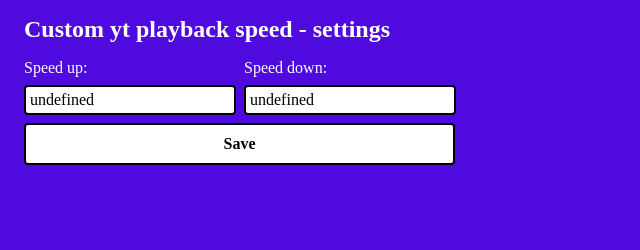
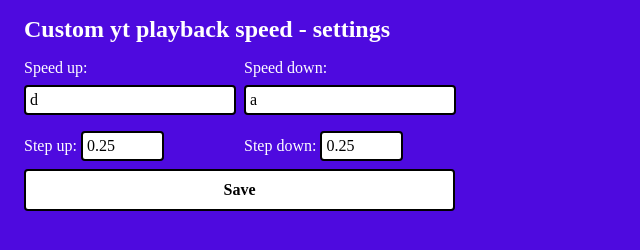
Before and after one commit to MarekNowak250/Change-youtube-playback-speed-chrome-extension, a browser extension: page index.html in a window 1280 px wide. Shown: the whole page, without its empty margins (0-640 px from the left). Drawn offline with Linux system fonts and the light colour scheme.

Commit message:
Add custom step

```diff
--- a/index.html
+++ b/index.html
@@ -63,6 +63,7 @@
         grid-template-rows: auto;
         grid-template-areas:
           "input input"
+          "input input"
           "submit submit";
       }
 
@@ -82,6 +83,30 @@
         <label for="speedDown">Speed down: </label>
         <input type="text" name="speedDown" id="speedDown" required />
       </div>
+      <div class="inputContainer">
+        <label for="stepUp">Step up: </label>
+        <input
+          type="number"
+          name="stepUp"
+          id="stepUp"
+          min="0.1"
+          max="1"
+          step="0.01"
+          required
+        />
+      </div>
+      <div class="inputContainer">
+        <label for="stepDown">Step down: </label>
+        <input
+          type="number"
+          name="stepDown"
+          id="stepDown"
+          min="0.1"
+          max="1"
+          step="0.01"
+          required
+        />
+      </div>
       <div class="submit_button-container">
         <input type="submit" class="submit-button" value="Save" />
       </div>
--- a/page.js
+++ b/page.js
@@ -1,14 +1,27 @@
 window.onload = () => {
-  console.log(chrome.storage.local);
   const speedUpInput = document.querySelector("#speedUp");
   const speedDownInput = document.querySelector("#speedDown");
+  const stepUpInput = document.querySelector("#stepUp");
+  const stepDownInput = document.querySelector("#stepDown");
 
   chrome.storage.local.get("speedDown", function (result) {
+    if (result.speedDown == null) result.speedDown = "a";
     speedDownInput.value = result.speedDown;
   });
 
   chrome.storage.local.get("speedUp", function (result) {
+    if (result.speedUp == null) result.speedUp = "d";
     speedUpInput.value = result.speedUp;
+  });
+
+  chrome.storage.local.get("stepDown", function (result) {
+    if (result.stepDown == null) result.stepDown = 0.25;
+    stepDownInput.value = Number(result.stepDown);
+  });
+
+  chrome.storage.local.get("stepUp", function (result) {
+    if (result.stepUp == null) result.stepUp = 0.25;
+    stepUpInput.value = Number(result.stepUp);
   });
 
   info = localStorage.getItem("info");
@@ -32,11 +45,18 @@ window.onload = () => {
   form.addEventListener("submit", (event) => {
     chrome.storage.local.set({ speedUp: speedUpInput.value });
     chrome.storage.local.set({ speedDown: speedDownInput.value });
+    chrome.storage.local.set({ stepUp: stepUpInput.value });
+    chrome.storage.local.set({ stepDown: stepDownInput.value });
+
     let info =
       "Settings saved! Please refresh youtube page to apply changes (speed up: " +
       speedUpInput.value +
       ", speed down: " +
       speedDownInput.value +
+      ", step up: " +
+      stepUpInput.value +
+      ", step down: " +
+      stepDownInput.value +
       ").";
     localStorage.setItem("info", info);
   });
```
Also changed, not shown: background.js (+8 -0 lines), contentScript.js (+14 -3 lines), manifest.json.
